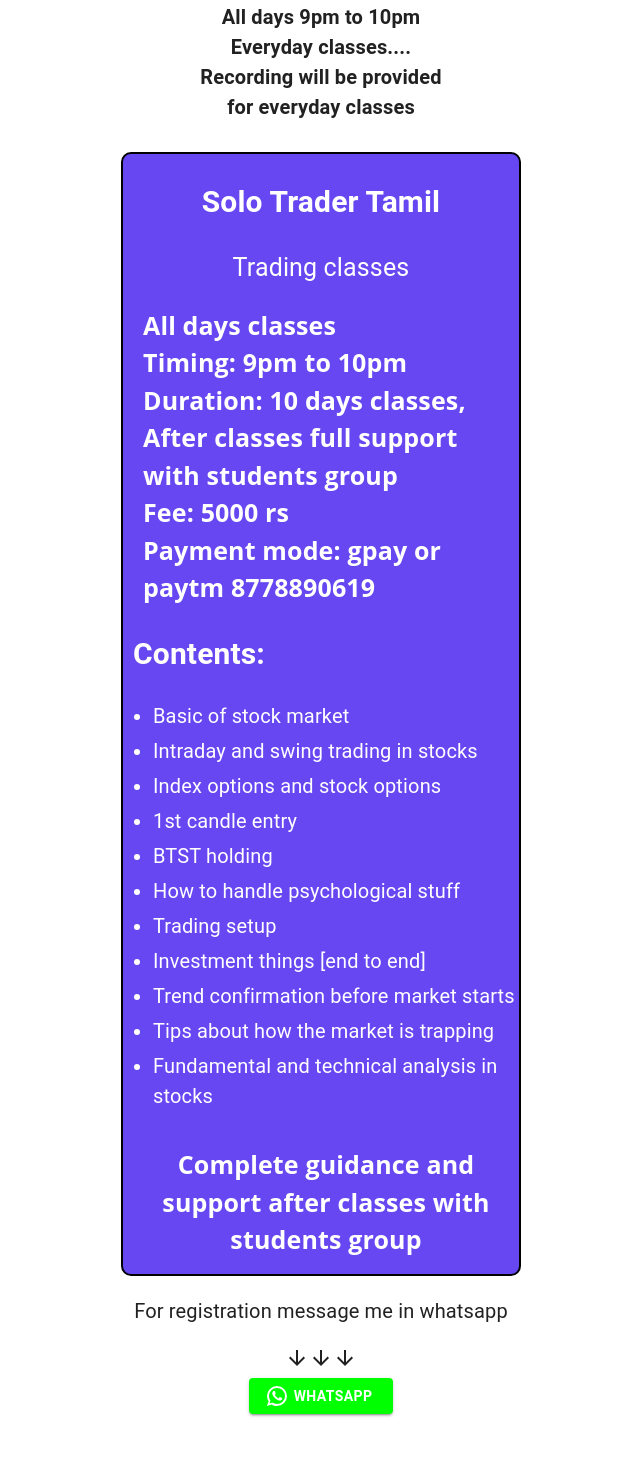
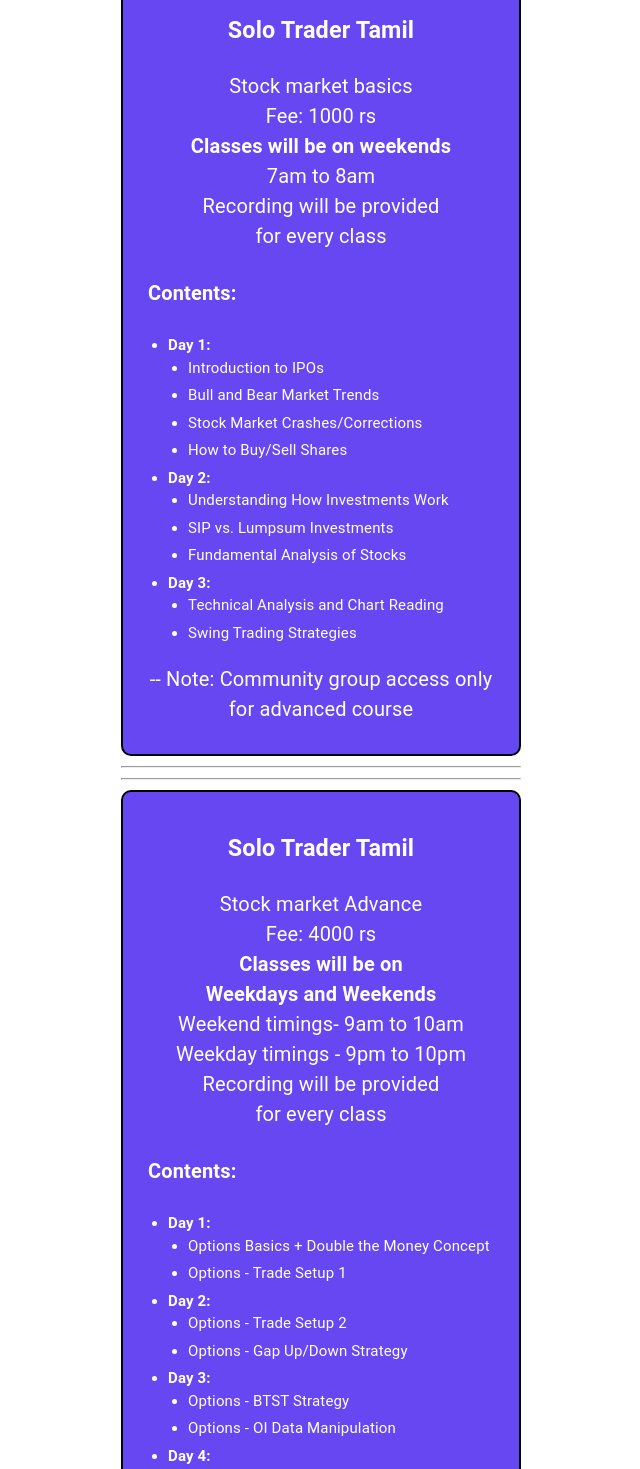
Before and after one commit to Santhosh-M-R/solo, a React (Create React App) app: page / in a window 1280 px wide. Shown: the part 2281-3750 px from the top of the page, without its empty margins (319-959 px from the left). Built offline with nearby package versions, Linux system fonts and the light colour scheme.

Commit message:
updated course

```diff
--- a/src/CourseDetails.jsx
+++ b/src/CourseDetails.jsx
@@ -67,7 +67,6 @@
       flex-direction: column;
     }
     .both-course {
-      display: flex;
       justify-content:
     }
     h2 {
@@ -111,30 +110,30 @@
 `;
 
 
-const CourseContent = styled.div`
+const BasicsCourseContent = styled.div`
   background: rgb(102, 71, 242);
-  padding: 15px;
+  padding: 15px 15px 30px 15px;
   width: 400px;
   color: white;
   margin: 0;
-  padding: 0;
   border: 2px solid black;
   border-radius: 10px;
 
   > .heading > p {
-    font-size: 25px;
+    font-size: 20px;
     padding: 0;
     margin: 0;
   }
 
   > .timing {
     padding: 20px 5px 0 20px;
+    font-size: 15px;
 
     p {
       margin: 0;
       padding: 0;
       text-align: left;
-      font-size: 25px;
+      font-size: 15px;
       font-family: 'Open Sans', sans-serif;
       font-weight: bold;
     }
@@ -153,9 +152,9 @@
       padding-left: 20px;
     }
 
-    /* Optional: Style individual list items */
     li {
       margin-bottom: 5px;
+      font-size: 15px;
     }
 
     .guidance {
@@ -166,8 +165,65 @@
       padding: 15px;
     }
   }
+`;
 
 
+const AdvancedCourseContent = styled.div`
+background: rgb(102, 71, 242);
+padding: 15px 15px 30px 15px;
+width: 400px;
+color: white;
+margin: 0;
+
+border: 2px solid black;
+border-radius: 10px;
+
+> .heading > p {
+  font-size: 20px;
+  padding: 0;
+  margin: 0;
+}
+
+> .timing {
+  padding: 20px 5px 0 20px;
+  font-size: 15px;
+
+  p {
+    margin: 0;
+    padding: 0;
+    text-align: left;
+    font-size: 15px;
+    font-family: 'Open Sans', sans-serif;
+    font-weight: bold;
+  }
+}
+
+> .class-content {
+  padding-left: 10px;
+  text-align: left;
+
+  h2 {
+    text-align: left;
+  }
+
+  ul {
+    list-style-type: disc;
+    padding-left: 20px;
+  }
+
+  li {
+    margin-bottom: 5px;
+    font-size: 15px;
+  }
+
+  .guidance {
+    text-align: center;
+    font-size: 25px;
+    font-family: 'Open Sans', sans-serif;
+    font-weight: bold;
+    padding: 15px;
+  }
+}
 `;
 
 
@@ -178,66 +234,103 @@
         <h2>Course Details</h2>
         <div className="course-info">
           <p>Mode of training: Online via zoom</p>
-          <b>Namma course timings <br /></b>
-
-          <b className="timing">
-            All days 9pm to 10pm <br />
-            Everyday classes.... <br />
-            Recording will be provided <br />for everyday classes
-          </b>
-          <br />
 
           <div className="both-course">
-            {/* <div className="daily">
-              <b>All days course details</b>
-              <Logo
-                src={alldays}
-                alt="alldays"
-                style={{ alignItems: "center" }}
-              ></Logo>
-            </div> */}
-            <CourseContent>
-              <div className="heading">
-                <h2>Solo Trader Tamil</h2>
-                <p>Trading classes</p>
+            <BasicsCourseContent>
+            <div className="heading">
+              <h3>Solo Trader Tamil</h3>
+              <p>Stock market basics</p>
+              <p>Fee: 1000 rs</p>
+              <b>Classes will be on weekends</b>
+              <p className="timing">
+                7am to 8am <br />
+                Recording will be provided <br />for every class
+              </p>
+            </div>
+              <div className="class-content">
+                <h4>Contents:</h4>
+                <ul>
+                  <li><strong>Day 1:</strong>
+                    <ul>
+                      <li>Introduction to IPOs</li>
+                      <li>Bull and Bear Market Trends</li>
+                      <li>Stock Market Crashes/Corrections</li>
+                      <li>How to Buy/Sell Shares</li>
+                    </ul>
+                  </li>
+                  <li><strong>Day 2:</strong>
+                    <ul>
+                      <li>Understanding How Investments Work</li>
+                      <li>SIP vs. Lumpsum Investments</li>
+                      <li>Fundamental Analysis of Stocks</li>
+                    </ul>
+                  </li>
+                  <li><strong>Day 3:</strong>
+                    <ul>
+                      <li>Technical Analysis and Chart Reading</li>
+                      <li>Swing Trading Strategies</li>
+                    </ul>
+                  </li>
+                </ul>
               </div>
-              <div className="timing">
-                <p>All days classes</p>
-                <p>Timing: 9pm to 10pm</p>
-                <p>Duration: 10 days classes, After classes full support with students group</p>
-                <p>Fee: 5000 rs</p>
-                <p>Payment mode: gpay or paytm 8778890619</p>
-              </div>
+              <div className="guidance"> -- Note: Community group access only <br/> for advanced course</div>
+            </BasicsCourseContent>
+            <hr/>
+            <hr/>
 
-              <div className="class-content">
-                <h2>Contents:</h2>
-                <ul>
-                  <li>Basic of stock market</li>
-                  <li>Intraday and swing trading in stocks</li>
-                  <li>Index options and stock options</li>
-                  <li>1st candle entry </li>
-                  <li>BTST holding</li>
-                  <li>How to handle psychological stuff</li>
-                  <li>Trading setup</li>
-                  <li>Investment things [end to end]</li>
-                  <li>Trend confirmation before market starts</li>
-                  <li>Tips about how the market is trapping</li>
-                  <li>Fundamental and technical analysis in stocks</li>
-                </ul>
+            <AdvancedCourseContent>
+            <div className="heading">
+              <h3>Solo Trader Tamil</h3>
+              <p>Stock market Advance</p>
+              <p>Fee: 4000 rs</p>
+              <b>Classes will be on <br /> Weekdays and Weekends</b>
+              <p className="timing">
+                Weekend timings- 9am to 10am <br />
+                Weekday timings - 9pm to 10pm<br />
+                Recording will be provided <br />for every class
+              </p>
+            </div>
+            <div className="class-content">
+              <h4>Contents:</h4>
+              <ul>
+                <li><strong>Day 1:</strong>
+                  <ul>
+                    <li>Options Basics + Double the Money Concept</li>
+                    <li>Options - Trade Setup 1</li>
+                  </ul>
+                </li>
+                <li><strong>Day 2:</strong>
+                  <ul>
+                    <li>Options - Trade Setup 2</li>
+                    <li>Options - Gap Up/Down Strategy</li>
+                  </ul>
+                </li>
+                <li><strong>Day 3:</strong>
+                  <ul>
+                    <li>Options - BTST Strategy</li>
+                    <li>Options - OI Data Manipulation</li>
+                  </ul>
+                </li>
+                <li><strong>Day 4:</strong>
+                  <ul>
+                    <li>Investment During Bear Market/Stock Market Crash</li>
+                    <li>Long-Term Investment in Stocks and Mutual Funds</li>
+                  </ul>
+                </li>
+                <li><strong>Day 5:</strong>
+                  <ul>
+                    <li>Volume-Based Swing Setup</li>
+                    <li>Swing Screener</li>
+                  </ul>
+                </li>
+              </ul>
+            </div>
+            <div className="guidance">Complete guidance and support after classes with students group</div>
+            </AdvancedCourseContent>
+          </div>
 
-                <div className="guidance">Complete guidance and support after classes with students group</div>
-              </div>
-            </CourseContent>
 
-            {/* <div className="satandsun">
-              <b>Only on weekends course details</b>
-              <Logo
-                src={weekend}
-                alt="weekend"
-                style={{ alignItems: "center" }}
-              ></Logo>
-            </div> */}
-          </div>
+
           <div className="registration">
             <p>For registration message me in whatsapp</p>
             <p style={{ margin: "0" }}>
```
Also changed, not shown: src/Home.jsx (line endings or trailing spaces).
